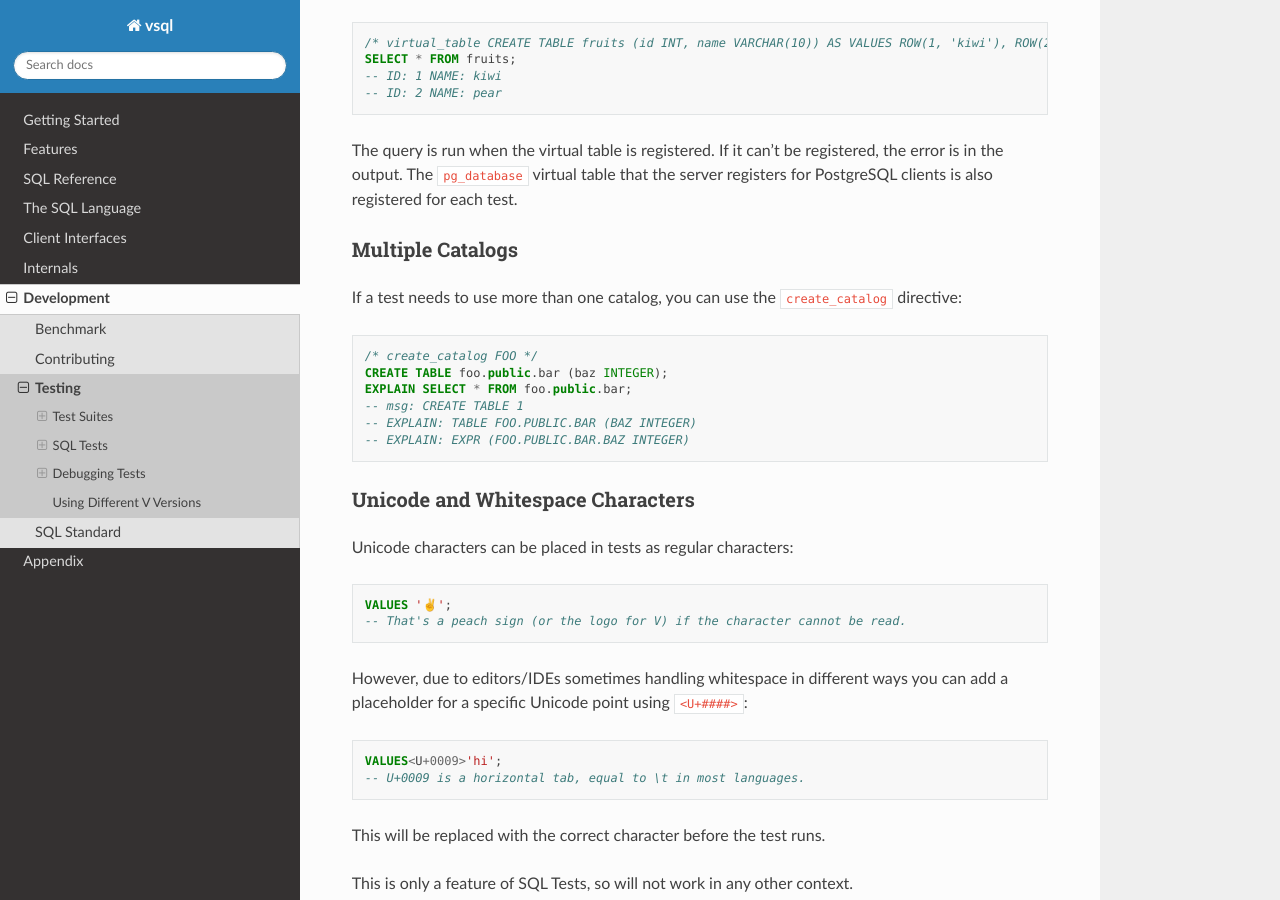
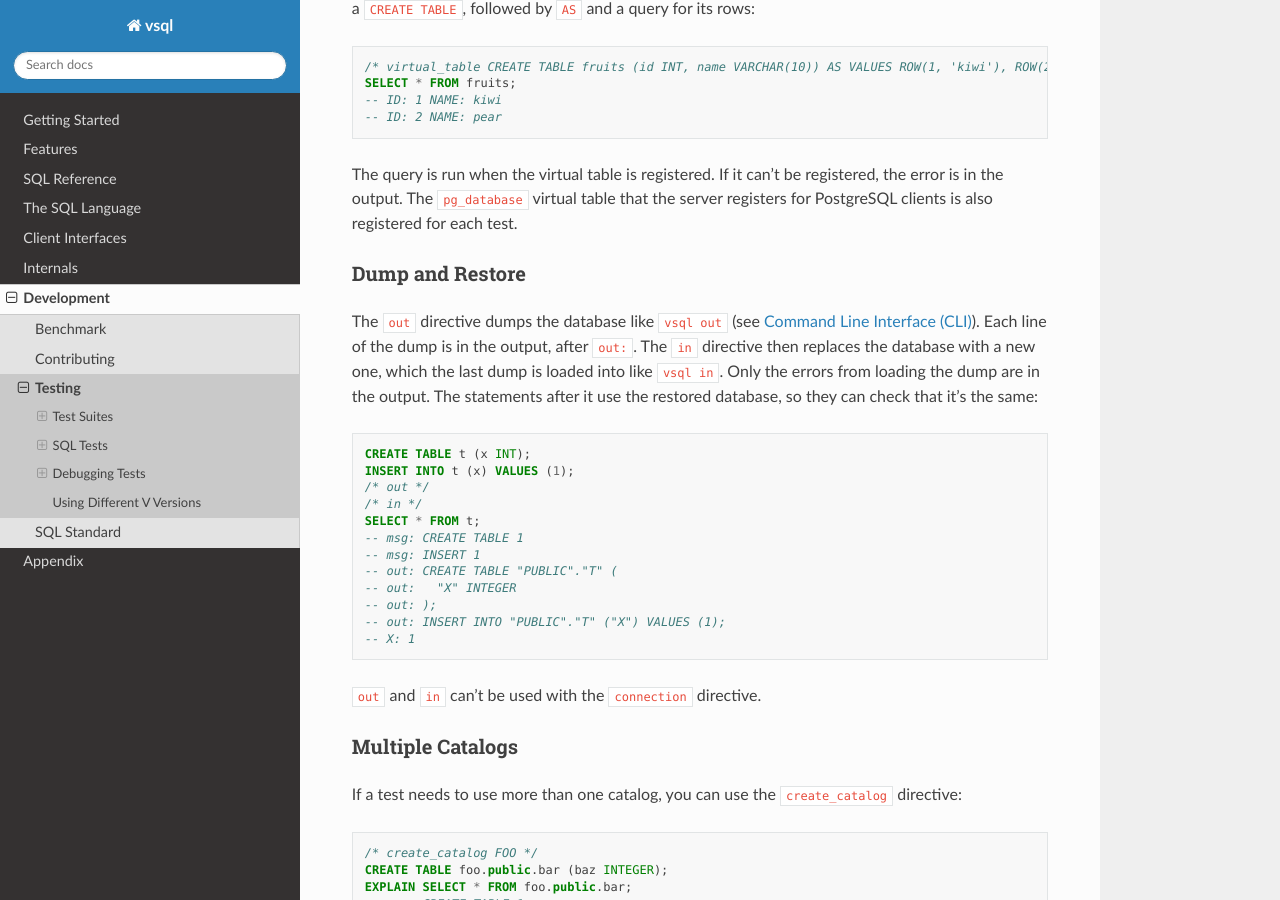
Before and after one commit to elliotchance/vsql, a Sphinx documentation site: the page built from docs/testing.rst, in a window 1280 px wide and 900 px high, scrolled down 8306 px. Built offline with Sphinx 7.4.7 and the Read the Docs theme 3.1.0, drawn with Linux system fonts in a browser that asks for light colours.

Commit message:
tests: Add out and in directives to dump and restore in SQL tests
"out" dumps the database like "vsql out" into the expected output, and "in"
replaces the database with a new one that the dump is loaded into, like
"vsql in". tests/dump.sql uses them after each kind of change (every type,
UPDATE, DELETE, DROP, sequences, transactions, constraints and large values) to
check that the restored database is the same.

To do that, the dump from "vsql out" is now Connection.dump(). "vsql in" and
"vsql cli" use the new split_statements(), which doesn't end a statement at a
semicolon in a string or delimited identifier, and "vsql in" reads all of the
input first, rather than trimming spaces off every 100 bytes. "vsql in" also
stops at the first error now, unless -continue-on-error is used, as the docs
say.

The tests found that a DECIMAL or NUMERIC column without a precision stores the
wrong value (#487), every row of an INSERT gets the same NEXT VALUE FOR (#488)
and ALTER SEQUENCE INCREMENT BY doesn't apply to the next value (#489). The
tests avoid those for now.

Fixes #476

Co-Authored-By: Claude Opus 5.5 <noreply@anthropic.com>

```diff
--- a/docs/testing.rst
+++ b/docs/testing.rst
@@ -401,6 +401,33 @@ The query is run when the virtual table is registered. If it can't be
 registered, the error is in the output. The ``pg_database`` virtual table that
 the server registers for PostgreSQL clients is also registered for each test.
 
+Dump and Restore
+^^^^^^^^^^^^^^^^
+
+The ``out`` directive dumps the database like ``vsql out`` (see :doc:`cli`).
+Each line of the dump is in the output, after ``out:``. The ``in`` directive
+then replaces the database with a new one, which the last dump is loaded into
+like ``vsql in``. Only the errors from loading the dump are in the output. The
+statements after it use the restored database, so they can check that it's the
+same:
+
+.. code-block:: sql
+
+   CREATE TABLE t (x INT);
+   INSERT INTO t (x) VALUES (1);
+   /* out */
+   /* in */
+   SELECT * FROM t;
+   -- msg: CREATE TABLE 1
+   -- msg: INSERT 1
+   -- out: CREATE TABLE "PUBLIC"."T" (
+   -- out:   "X" INTEGER
+   -- out: );
+   -- out: INSERT INTO "PUBLIC"."T" ("X") VALUES (1);
+   -- X: 1
+
+``out`` and ``in`` can't be used with the ``connection`` directive.
+
 Multiple Catalogs
 ^^^^^^^^^^^^^^^^^
 
```
Also changed, not shown: docs/v-client-library-docs.rst (+26 -0 lines), 8 other files.
